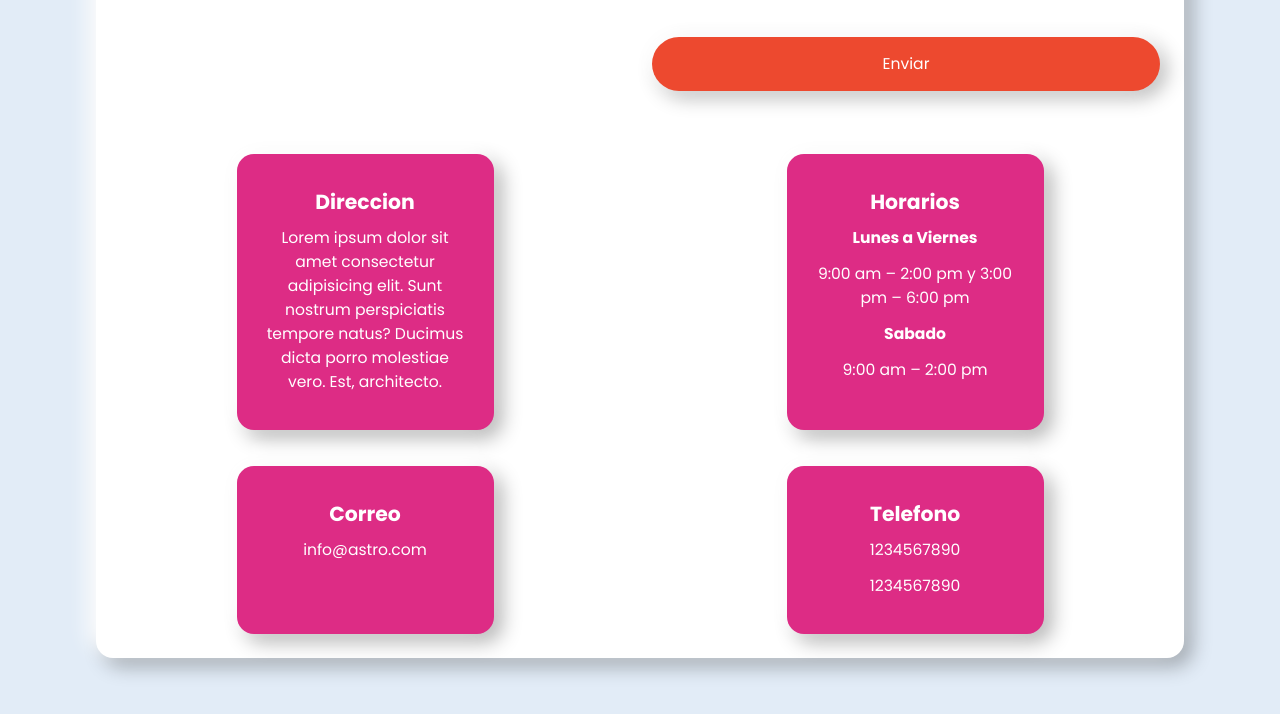
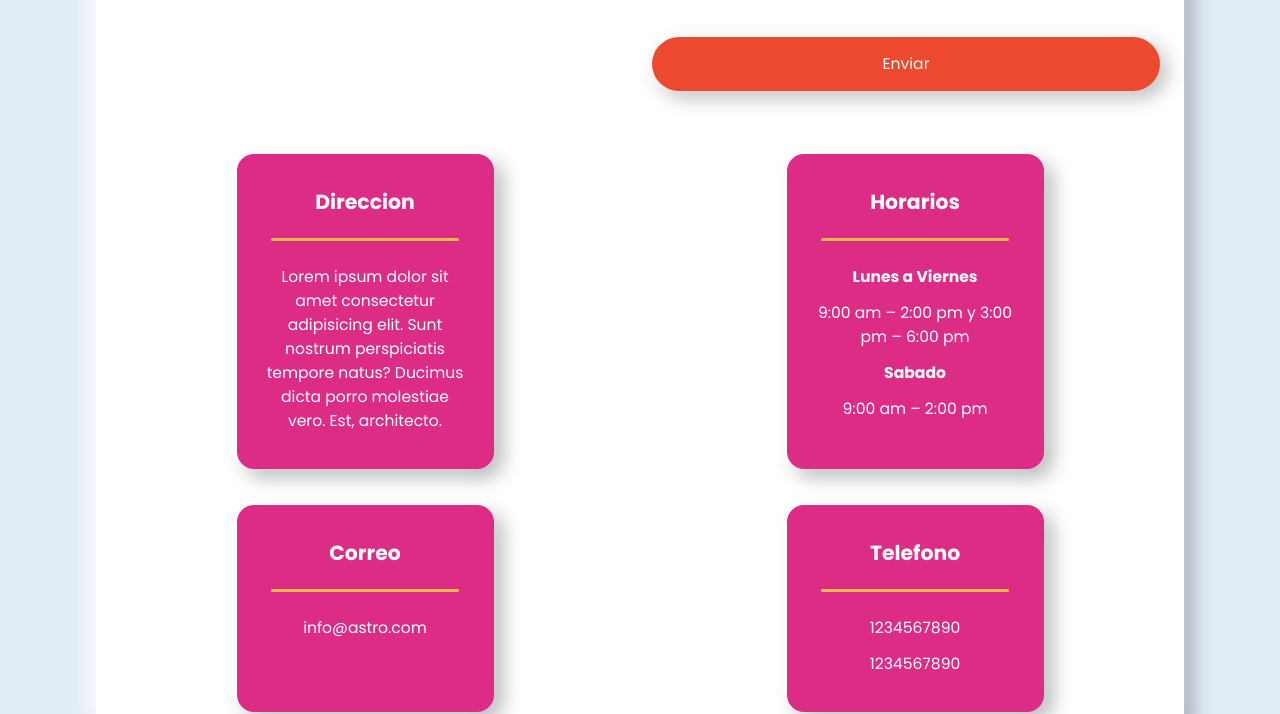
Before and after one commit to EduardoMay/TALIED, a plain HTML site: page contacto.html in a window 1280 px wide. Shown: the part 1732-2446 px from the top of the page. Drawn offline with Linux system fonts and the light colour scheme; grey boxes are pictures that could not be loaded.

Commit message:
modificaciones

```diff
--- a/contacto.html
+++ b/contacto.html
@@ -86,6 +86,7 @@
 				<section class="contacto-figura">
 					<img src="img/figura-1.svg" alt="" />
 					<h3>¿CÓMO PODEMOS AYUDARTE?</h3>
+					<div class="line"></div>
 					<p>Podemos encontrar cuál es tu mejor opción, descubrirás que imprimir en Cancún es más económico de lo que muchos de nuestros clientes piensan.</p>
 					<p>
 						Hace 7 años iniciamos con un sueño que con mucho esfuerzo y dedicación estamos convirtiendo en realidad, ha sido un camino duro lleno de caídas y raspones pero nada que no nos
@@ -145,12 +146,14 @@
 			<div class="contacto-info-contenedor">
 				<div class="contacto-info-item">
 					<p><b>Direccion</b></p>
+					<div class="line"></div>
 					<p>
 						Lorem ipsum dolor sit amet consectetur adipisicing elit. Sunt nostrum perspiciatis tempore natus? Ducimus dicta porro molestiae vero. Est, architecto.
 					</p>
 				</div>
 				<div class="contacto-info-item">
 					<p><b>Horarios</b></p>
+					<div class="line"></div>
 					<p><b>Lunes a Viernes</b></p>
 					<p>9:00 am – 2:00 pm y 3:00 pm – 6:00 pm</p>
 					<p><b>Sabado</b></p>
@@ -158,10 +161,12 @@
 				</div>
 				<div class="contacto-info-item">
 					<p><b>Correo</b></p>
+					<div class="line"></div>
 					<p>info@astro.com</p>
 				</div>
 				<div class="contacto-info-item">
 					<p><b>Telefono</b></p>
+					<div class="line"></div>
 					<p>1234567890</p>
 					<p>1234567890</p>
 				</div>
--- a/style/style.css
+++ b/style/style.css
@@ -33,6 +33,14 @@ body {
 
 .color-blanco {
 	color: #ffffff;
+}
+
+.line {
+	width: 90%;
+	height: 3px;
+	margin: 2rem auto;
+	border-radius: 17px;
+	background-color: #ffbb44;
 }
 
 img {
@@ -574,7 +582,7 @@ nav {
 	width: 250px;
 	height: 250px;
 	margin: 0 auto;
-	box-shadow: 0px 4px 4px rgba(47, 116, 237, 0.25);
+	box-shadow: 0px 8px 4px rgba(47, 116, 237, 0.25);
 }
 
 .card-img img {
```
Also changed, not shown: index.html (+1 -0 lines), nosotros.html (+7 -3 lines).
